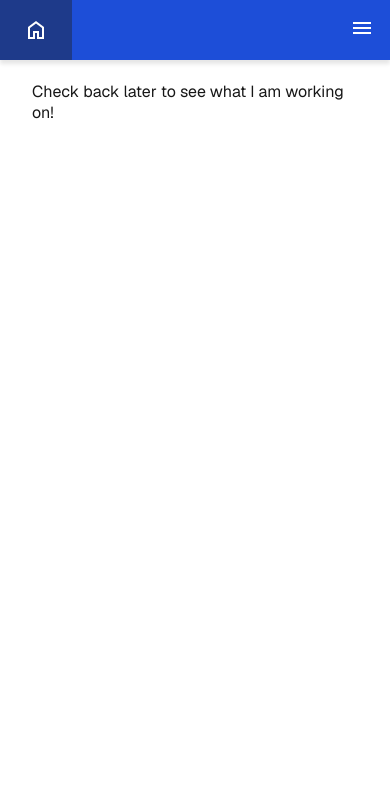
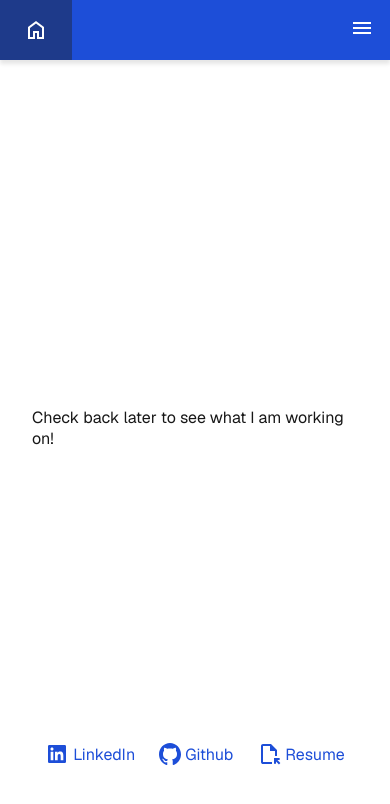
Before and after one commit to mbaren135/my-portfolio, a Next.js app: page /projects in a window 390 px wide. Shown: the top 804 px of the page. Built offline with nearby package versions, Linux system fonts and the light colour scheme.

Commit message:
move footer to component

```diff
--- a/app/layout.tsx
+++ b/app/layout.tsx
@@ -1,7 +1,7 @@
 import type { Metadata } from "next";
 import { Geist, Geist_Mono } from "next/font/google";
 import "./globals.css";
-import Navbar from "@/components/navbar";
+import { Navbar } from "@/components";
 
 const geistSans = Geist({
   variable: "--font-geist-sans",
--- a/app/projects/page.tsx
+++ b/app/projects/page.tsx
@@ -1,6 +1,12 @@
+import { Footer } from "@/components";
 import s from "../page.module.css";
 export default function Projects() {
   return (
-    <div className={s.page}>Check back later to see what I am working on!</div>
+    <div className={s.page}>
+      <main className={s.main}>
+        Check back later to see what I am working on!
+      </main>
+      <Footer />
+    </div>
   );
 }
--- /dev/null
+++ b/components/footer/footer.module.css
@@ -0,0 +1,42 @@
+.footer {
+  --link-primary-color: var(--primary-fill);
+  --link-primary-accent: var(--primary-accent);
+
+  grid-row-start: 3;
+  display: flex;
+  gap: 24px;
+}
+
+@media (prefers-color-scheme: dark) {
+  .footer {
+    --link-primary-color: var(--primary-text-color);
+    --link-primary-accent: var(--primary-accent);
+  }
+}
+
+.footer a {
+  display: flex;
+  align-items: center;
+  gap: 4px;
+  color: var(--link-primary-color);
+}
+
+.footer img {
+  flex-shrink: 0;
+}
+
+@media (hover: hover) and (pointer: fine) {
+  .footer a:hover {
+    text-decoration: underline 2px;
+    text-underline-offset: 4px;
+    text-decoration-color: var(--link-primary-accent);
+  }
+}
+
+@media (max-width: 600px) {
+  .footer {
+    flex-wrap: wrap;
+    align-items: center;
+    justify-content: center;
+  }
+}
--- /dev/null
+++ b/components/footer/index.tsx
@@ -0,0 +1,30 @@
+import { FileOpenIcon, GithubIcon, LinkedInIcon } from "@/assets/icons";
+
+import s from "./footer.module.css";
+
+export default function Footer() {
+  return (
+    <footer className={s.footer}>
+      <a
+        href="https://linkedin.com/in/michael-baren-79405727a"
+        target="_blank"
+        rel="noopener noreferrer"
+      >
+        <LinkedInIcon />
+        LinkedIn
+      </a>
+      <a
+        href="https://github.com/mbaren135"
+        target="_blank"
+        rel="noopener noreferrer"
+      >
+        <GithubIcon />
+        Github
+      </a>
+      <a href="#" rel="noopener noreferrer">
+        <FileOpenIcon />
+        Resume
+      </a>
+    </footer>
+  );
+}
--- /dev/null
+++ b/components/index.ts
@@ -0,0 +1,4 @@
+import Navbar from "./navbar";
+import Footer from "./footer";
+
+export {Navbar, Footer}
```
Also changed, not shown: app/about/page.tsx (+7 -1 lines), app/page.tsx (+2 -126 lines).
